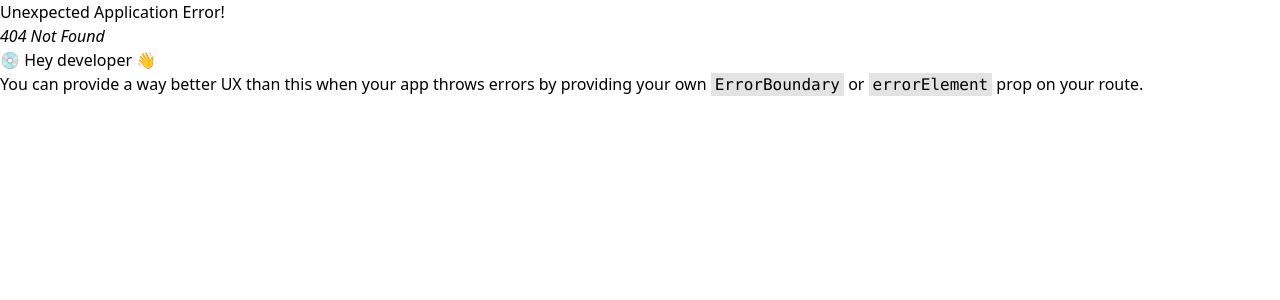
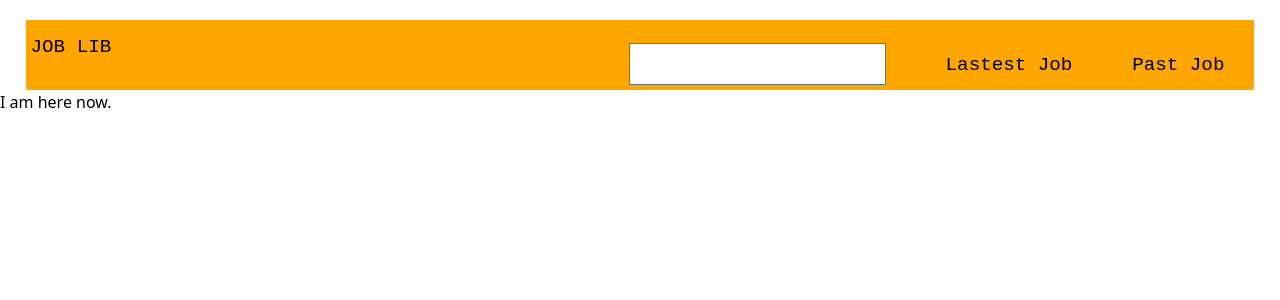
Before and after one commit to avarnie/libjobs, a React (Create React App) app: page /landesa in a window 1280 px wide. Before the commit this address had no page. Shown: the top 300 px of the page. Built offline with nearby package versions, Linux system fonts and the light colour scheme.

Commit message:
adding some information

```diff
--- a/src/components/Joblist.js
+++ b/src/components/Joblist.js
@@ -34,8 +34,7 @@ export default function Joblist(){
             {
                 listing.map(listing =>
         <ol>
-            <li><Link href={"#"} class="font-sans">{listing.companyname}-{listing.jobtitle}</Link></li>
-            <li><Link href={"#"} class="font-sans">{listing.companyname}-{listing.jobtitle}</Link></li>
+            <li><Link href={"/landesa"} class="font-sans">{listing.companyname}-{listing.jobtitle}</Link></li>
         </ol>
           )
             }
--- /dev/null
+++ b/src/describtion/Landesa.js
@@ -0,0 +1,15 @@
+import React from "react";
+import Navbar from "../components/navbar";
+
+export default function Landesa() {
+    return (
+        <>
+        <Navbar />
+
+        <p>
+        I am here now.
+        </p>
+        </>
+
+    )
+}
--- a/src/index.js
+++ b/src/index.js
@@ -8,6 +8,7 @@ import {
 import './index.css';
 import App from './App';
 import Joblist from './components/Joblist';
+import Landesa from './describtion/Landesa';
 import reportWebVitals from './reportWebVitals';
 
 const router = createBrowserRouter([
@@ -19,6 +20,11 @@ const router = createBrowserRouter([
   {
     path: "/joblist",
     element: <Joblist />
+  },
+
+  {
+    path: "/landesa",
+    element: <Landesa />
   },
 
 
```
